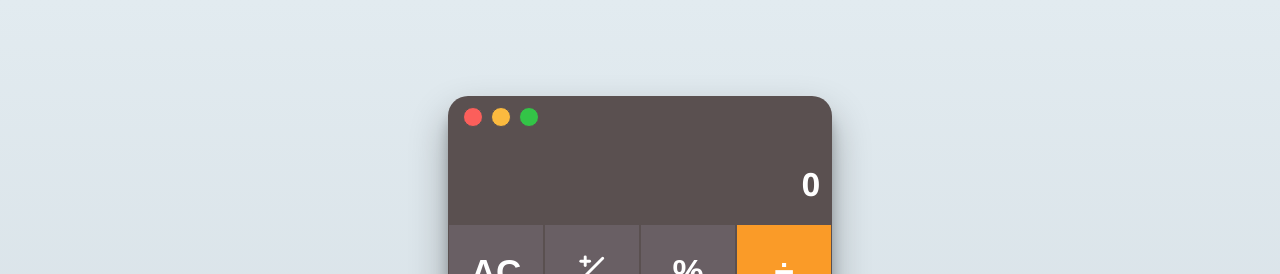
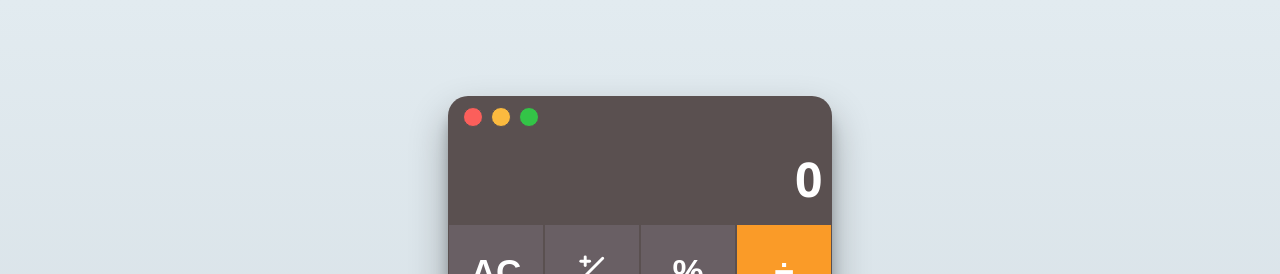
Before and after one commit to QuocNGN/UDT_Test_React, a React app: page / in a window 1280 px wide. Shown: the top 274 px of the page. Built offline with nearby package versions, Linux system fonts and the light colour scheme.

Commit message:
feat(ui): update and enhance UI layout

```diff
--- a/src/App.tsx
+++ b/src/App.tsx
@@ -28,8 +28,6 @@ export default function App() {
   return (
     <div className='App'>
       <Router>
-        {' '}
-        {/* Đảm bảo Router chỉ xuất hiện một lần */}
         <Routes>
           <Route path='/' element={<Calculator addHistory={addHistory} />} />
           <Route
--- a/src/assets/styles/app.scss
+++ b/src/assets/styles/app.scss
@@ -120,7 +120,7 @@ body {
   flex-direction: column;
   align-items: flex-end;
   justify-content: space-around;
-  padding: 0.75rem;
+  padding: 0.6rem;
   word-wrap: break-word;
   word-break: break-all;
 }
@@ -130,7 +130,24 @@ body {
 }
 
 .curr {
-  font-size: 2rem;
+  font-size: 3rem;
+  white-space: nowrap;
+  overflow: hidden;
+  text-overflow: ellipsis;
+  max-width: 100%;
+  transition: font-size 0.1s ease;
+
+  &.small {
+    font-size: 2.5rem; // Tăng giá trị font-size
+  }
+
+  &.smaller {
+    font-size: 2rem; // Tăng giá trị font-size
+  }
+
+  &.smallest {
+    font-size: 1.8rem; // Tăng giá trị font-size
+  }
 }
 
 .layout {
@@ -172,6 +189,7 @@ body {
     color: #000;
     overflow-y: scroll;
     font-size: 22px;
+    word-wrap: break-word;
   }
 }
 
@@ -195,7 +213,7 @@ body {
   bottom: 5%;
   left: 50%;
   transform: translateX(-50%);
-  transition: .2s ease;
+  transition: 0.2s ease;
 
   &:hover {
     // background-color: #d32f2f; /* Darker red */
@@ -210,6 +228,9 @@ body {
     display: block;
     padding: 0;
     margin: 0;
+  }
+  .calculator {
+    margin-top: 20px;
   }
 
   .layout {
--- a/src/components/Calculator.tsx
+++ b/src/components/Calculator.tsx
@@ -1,5 +1,5 @@
 import { TbPlusMinus } from 'react-icons/tb'
-import { Reducer, useReducer, useState } from 'react'
+import { Reducer, useEffect, useReducer, useRef, useState } from 'react'
 import { actionProps, calcReducer, solveOperation } from '../Reducer/calculatorReducer'
 import { HistoryEntry } from '../App'
 
@@ -15,6 +15,24 @@ export default function Calculator({ addHistory }: { addHistory: (entry: History
   const [state, dispatch] = useReducer<Reducer<any, actionProps>>(calcReducer, initialState)
   const [operator, setOperator] = useState(operatorInit)
   const [buttonText, setButtonText] = useState('AC')
+
+  const displayRef = useRef<HTMLDivElement>(null)
+
+  // useEffect để thay đổi kích thước chữ dựa trên độ dài của chuỗi số
+  useEffect(() => {
+    if (displayRef.current) {
+      const length = state.join('').length
+      displayRef.current.className = 'curr' // Reset class
+
+      if (length > 10 && length <= 12) {
+        displayRef.current.classList.add('small')
+      } else if (length > 12 && length <= 14) {
+        displayRef.current.classList.add('smaller')
+      } else if (length > 14) {
+        displayRef.current.classList.add('smallest')
+      }
+    }
+  }, [state])
 
   const handleAdd = (e: React.MouseEvent<HTMLButtonElement>) => {
     dispatch({
@@ -120,7 +138,9 @@ export default function Calculator({ addHistory }: { addHistory: (entry: History
         <div className='prev'>
           {operator.value} {operator.symbol}
         </div>
-        <div className='curr'>{state}</div>
+        <div className='curr' ref={displayRef}>
+          {state.join('').slice(0, 21)} {/* Limit to 18 digits */}
+        </div>
       </div>
 
       <button onClick={handleRemove} className='button-top'>
```
Also changed, not shown: vercel.json (added).
